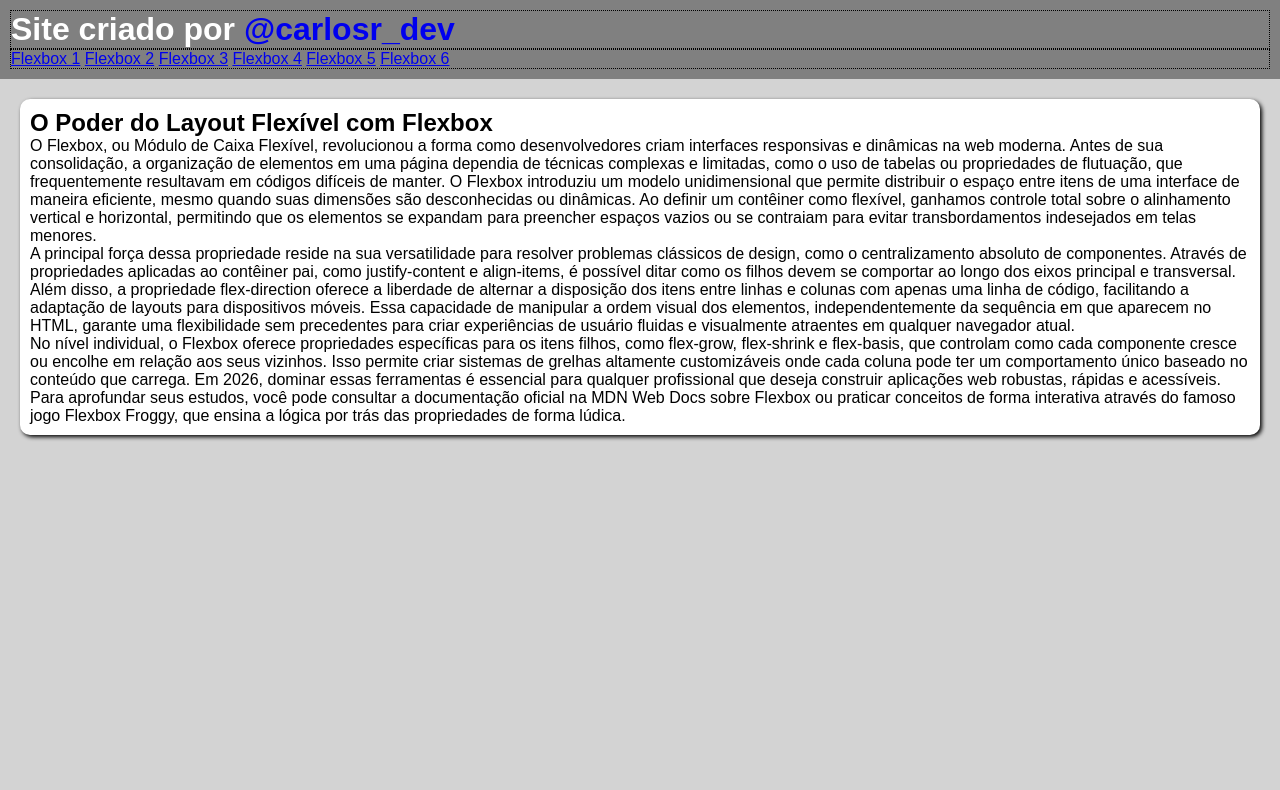
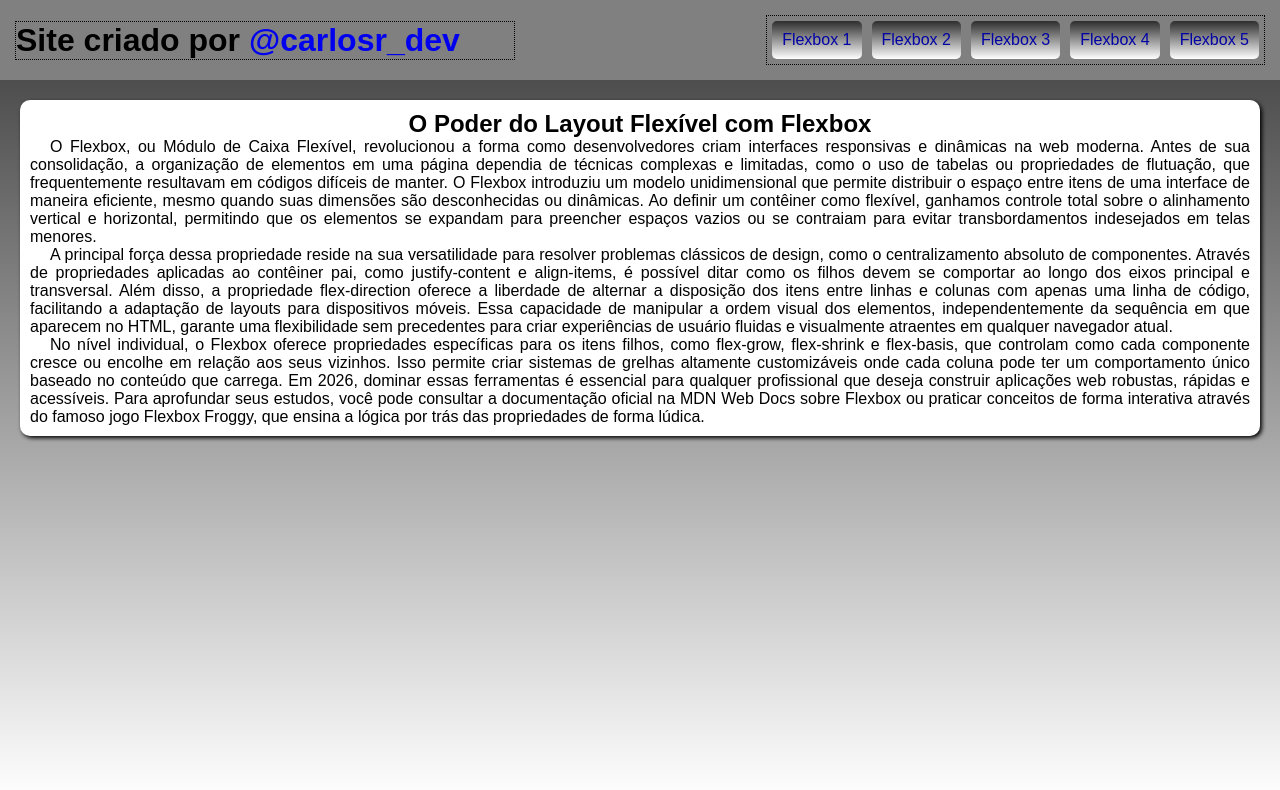
Before and after one commit to crstudioweb/menu-flexbox, a plain HTML site: page index.html in a window 1280 px wide. Drawn offline with Linux system fonts and the light colour scheme.

Commit message:
adicionando estilo

```diff
--- a/estilos/style.css
+++ b/estilos/style.css
@@ -8,7 +8,7 @@
 body {
   font-family: Arial, Helvetica, sans-serif;
   font-size: 1em;
-  background-color: lightgray;
+  background: linear-gradient(rgb(58, 58, 58), #fff);
   height: 100vh;
   width: 100vw;
 }
@@ -16,11 +16,18 @@ body {
 header {
   background-color: gray;
   color: #fff;
-  padding: 10px;
+  padding: 15px;
+
+  display: flex;
+  flex-flow: row wrap;
+  justify-content: space-between;
+  align-items: center;
 }
 
 header > h1 {
   border: 1px dotted black;
+  flex: 0 0 500px;
+  color: #000;
 }
 
 header > h1 > a {
@@ -34,6 +41,26 @@ header > h1 > a:hover {
 
 nav {
   border: 1px dotted black;
+  display: flex;
+  flex-flow: row wrap;
+  justify-content: flex-end;
+}
+
+nav > a {
+  background: linear-gradient(rgb(45, 45, 45), #fff);
+  color: rgb(2, 2, 165);
+  padding: 10px;
+  margin: 5px;
+  border-radius: 5px;
+  text-decoration: none;
+  text-align: center;
+  font-size: 1em;
+}
+
+nav > a:hover {
+  background: #000;
+  color: #fff;
+  transition: 0.6s;
 }
 
 main {
@@ -43,3 +70,12 @@ main {
   border-radius: 10px;
   box-shadow: 2px 2px 4px #000;
 }
+
+main > h2 {
+  text-align: center;
+}
+
+main > p {
+  text-indent: 20px;
+  text-align: justify;
+}
--- a/index.html
+++ b/index.html
@@ -21,7 +21,6 @@
         <a href="#">Flexbox 3</a>
         <a href="#">Flexbox 4</a>
         <a href="#">Flexbox 5</a>
-        <a href="#">Flexbox 6</a>
       </nav>
     </header>
     <main>
```
